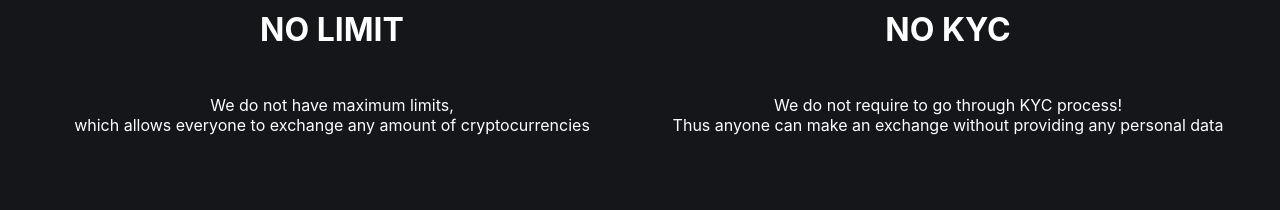
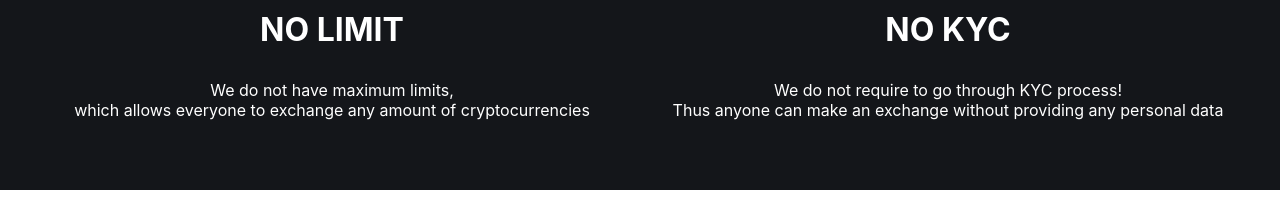
Before and after one commit to c9obvi/dark-alley-dapp, a React (Create React App) app: page / in a window 1280 px wide. Shown: the part 1091-1301 px from the top of the page. Built offline with nearby package versions, Linux system fonts and the light colour scheme; no server answers.

Commit message:
little adjustments to CSS

```diff
--- a/src/App.css
+++ b/src/App.css
@@ -14,6 +14,7 @@ html, body {
 
 .data-table{
   max-width: 100%;
+  flex-basis: 100%;
 }
 
 a {
@@ -39,7 +40,7 @@ a {
 .even-columns > * {
   flex-basis: 100%;
   text-align: center;
-  padding: 25px;
+  padding: 10px;
 }
 
 .even-columnsT {
```
